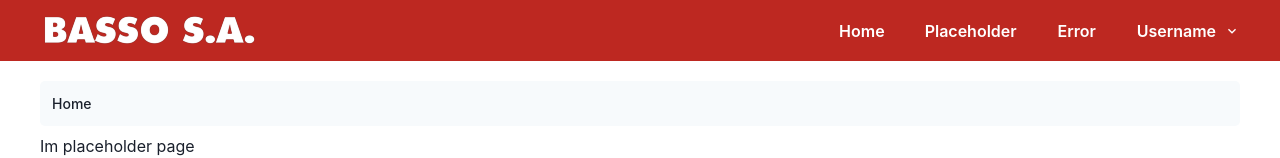
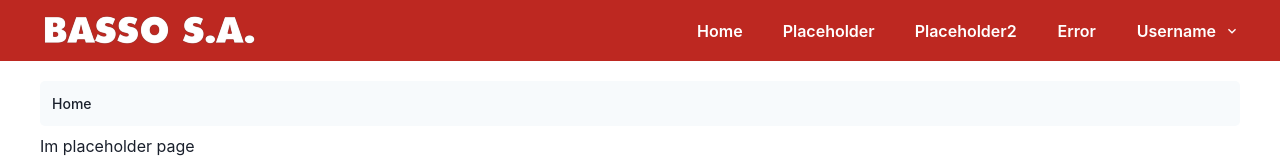
Before and after one commit to LucianoRomero1/SisTrabajoTerceros_App, a React (Vite) app: page /placeholder in a window 1280 px wide. Shown: the top 158 px of the page. Built offline with nearby package versions, Linux system fonts and the light colour scheme.

Commit message:
Adjust breadcrumbs routes

```diff
--- a/src/components/layout/Nav.jsx
+++ b/src/components/layout/Nav.jsx
@@ -18,6 +18,7 @@ import { useDispatch } from "react-redux";
 import { prependRoute, removeRoutes } from "../../features/breadcrumbs/breadcrumbSlice";
 import { v4 as uuid } from "uuid";
 import { Error } from "../pages/Error";
+import { PlaceholderTwo } from "../pages/PlaceholderTwo";
 
 export const Nav = () => {
   const { isOpen, onOpen, onClose } = useDisclosure();
@@ -29,7 +30,7 @@ export const Nav = () => {
 
   const handlePrincipalBreadc = (e) => {
 
-    if(e.target.name == "Home"){
+    if(e.target.name == "Home" || e.target.name == "Error"){
       return dispatch(removeRoutes());
     }
 
@@ -70,6 +71,11 @@ export const Nav = () => {
               Placeholder
             </Button>
           </NavLink>
+          <NavLink to="/placeholder2" element={<PlaceholderTwo />}>
+            <Button variant="link" name="Placeholder2" aria-label="/placeholder2" w="100%" color="white" onClick={handlePrincipalBreadc}>
+              Placeholder2
+            </Button>
+          </NavLink>
           <NavLink to="/error" element={<Error />}>
             <Button variant="link" name="Error" aria-label="/error" w="100%" color="white" onClick={handlePrincipalBreadc}>
               Error
--- a/src/components/pages/Error.jsx
+++ b/src/components/pages/Error.jsx
@@ -5,7 +5,6 @@ import { Header } from '../layout/Header';
 export const Error = () => {
     return (
         <div>
-            <Header />
             <h2>Error 404</h2>
             <strong>Esta página no existe</strong>
             <Link to="/home">Volver al inicio</Link>
--- /dev/null
+++ b/src/components/pages/PlaceholderTwo.jsx
@@ -0,0 +1,11 @@
+import React from 'react'
+import { Header } from '../layout/Header'
+
+export const PlaceholderTwo = () => {
+  return (
+    <div className="">
+      <Header />
+      <p>Im placeholder page</p>
+    </div>
+  )
+}
--- a/src/features/breadcrumbs/breadcrumbSlice.js
+++ b/src/features/breadcrumbs/breadcrumbSlice.js
@@ -5,7 +5,7 @@ const initialState = [
     id: "1",
     route: "/",
     name: "Home",
-    type: "Master"
+    type: "Master",
   },
 ];
 
@@ -14,21 +14,24 @@ export const breadcrumbSlice = createSlice({
   initialState,
   reducers: {
     prependRoute: (state, action) => {
-      console.log("toy aca");
       const { name, type } = action.payload;
+
       //Con esto NO repito el breadcrumb que estaba
-      const foundBreadcrumb = state.find((breadcrumb) => breadcrumb.name === name);
-      if(foundBreadcrumb === undefined){
+      const foundBreadcrumb = state.find(
+        (breadcrumb) => breadcrumb.name === name
+      );
+      if (foundBreadcrumb === undefined) {
         //Si es una route principal, elimino el ultimo (exceptuando el HOME, por eso valido con length) y despues pongo esto
-        if(type == "Principal" && state.length == 2){
-          state.pop();
+        if (type == "Principal") {
+          //Pongo 1 para indicar que arranque desde la pos1 a recortar datos, que sería después de HOME
+          state.splice(1);
         }
         state.push(action.payload);
       }
     },
-    removeRoutes: (state, action) =>{
+    removeRoutes: (state, action) => {
       return initialState;
-    }
+    },
   },
 });
 
--- a/src/routing/CustomRoutes.jsx
+++ b/src/routing/CustomRoutes.jsx
@@ -7,6 +7,7 @@ import { Nav } from "../components/layout/Nav";
 import { Placeholder } from "../components/pages/Placeholder";
 import { Box } from "@chakra-ui/react";
 import { Details } from "../components/pages/Details";
+import { PlaceholderTwo } from "../components/pages/PlaceholderTwo";
 
 export const CustomRoutes = () => {
   return (
@@ -21,6 +22,7 @@ export const CustomRoutes = () => {
           <Route path="*" element={<Error />} />
           <Route path="/home" element={<Home />} />
           <Route path="/placeholder" element={<Placeholder />} />
+          <Route path="/placeholder2" element={<PlaceholderTwo />} />
           <Route path="/details" element={<Details />} />
         </Routes>
       </Box>
```
